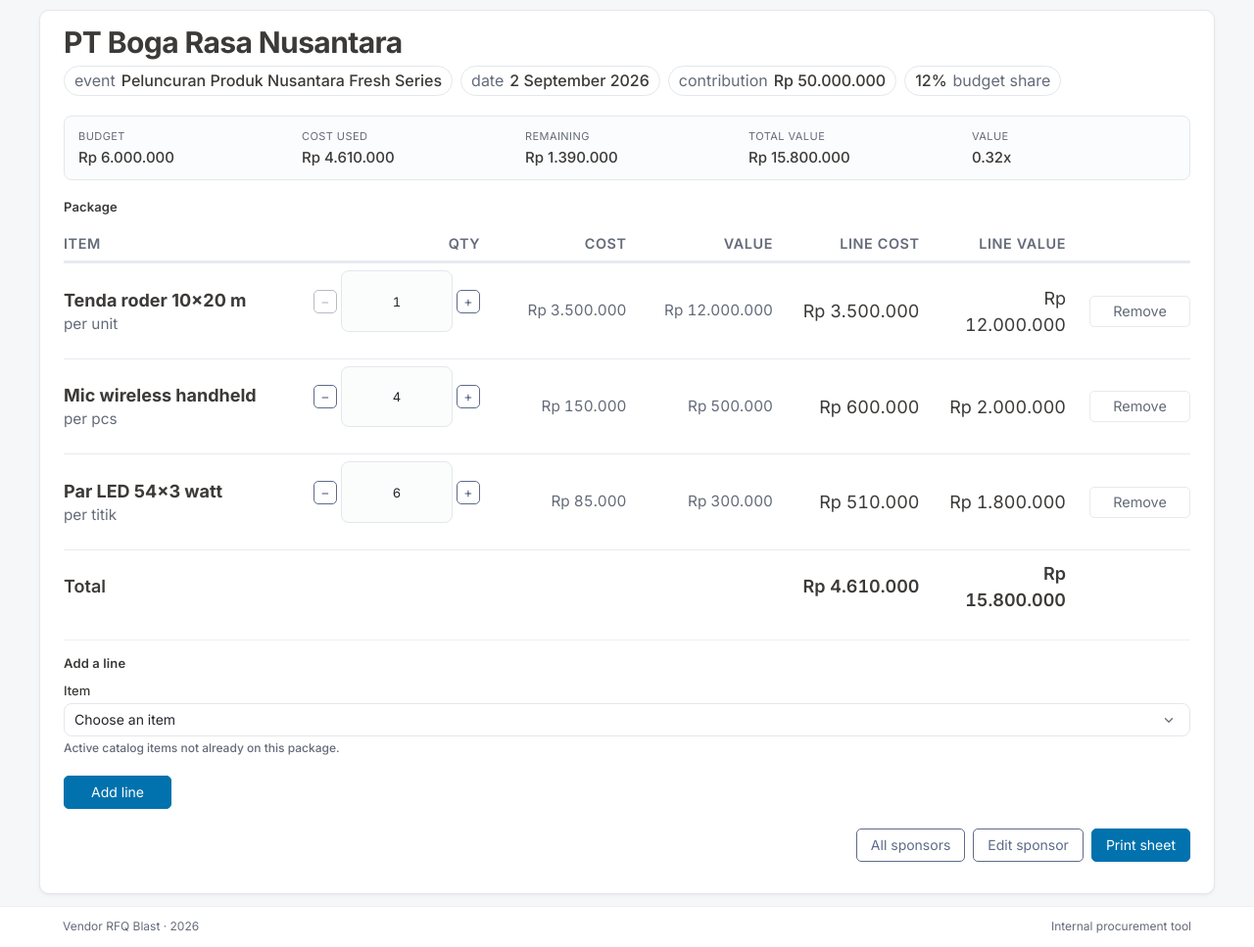
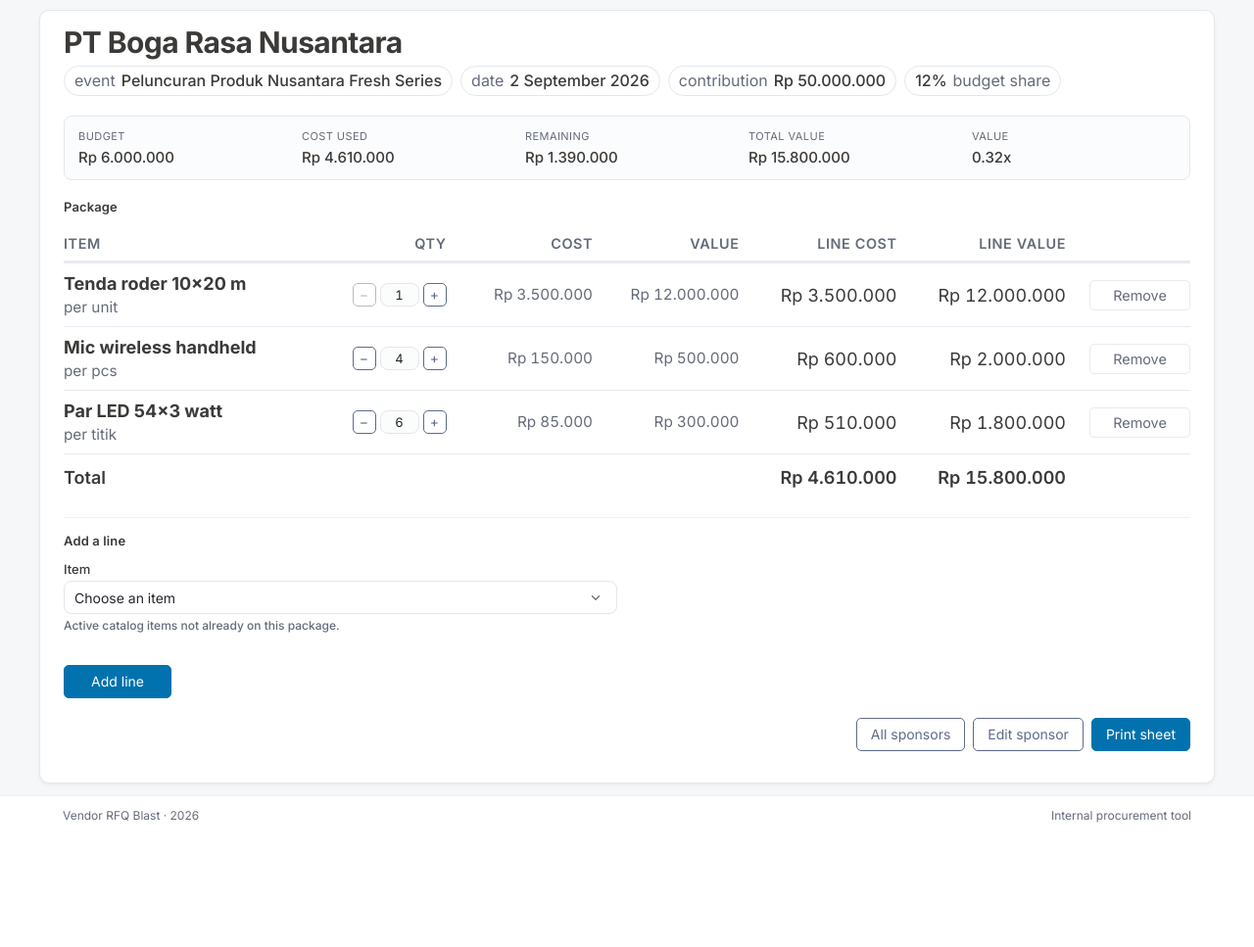
Before and after one commit to ActualRML/event-ops, a FastAPI app: page /sponsors/1 in a window 1280 px wide. Shown: the part 59-1026 px from the top of the page at 98% size. After the commit the page ends 899 px from the top, so only its background shows below. Run offline with FastAPI, Linux system fonts and the light colour scheme; data comes from the database, SQL or seed files in the repository; some libraries are stand-ins or nearby versions.

Commit message:
fix: qty stepper was losing its own CSS to Pico
The typed box rendered 114x62.5 instead of 40x24, and the two buttons sat
10px above it. Both were specificity, not markup.

Pico sizes text inputs through rules shaped like
input:not([type=checkbox],[type=radio],[type=range]). A :not() holding a
list is the specificity of its most specific argument, not the sum, so
that is (0,1,1) and a lone .kotak-qty at (0,1,0) lost by one element
name. And Pico gives every button a 20px bottom margin, which
align-items: center honours as part of the margin box — hence the
buttons riding high.

Both rules now name the parent as well. While measuring: the box drops
46px to 40px, the qty column 12% to 11%, and line value takes 15%
because Rp 12.000.000 wrapped at 13%. Rows fall from 98.5px to 65px.

Also the Add-a-line select, which stretched the full 1150px once the
quantity field left the form — back in .grid-isian, which is the
odd-count case that grid already handles.

Co-Authored-By: Claude Opus 5 <noreply@anthropic.com>

```diff
--- a/templates/_sponsor_package.html
+++ b/templates/_sponsor_package.html
@@ -7,16 +7,16 @@
 
 <table class="tabel tabel-paket" id="tabel-paket">
   <colgroup>
-    {# Qty went from 8% to 12% when the cell gained its stepper: two 24px
-       buttons, a 46px box and the gaps measure ~124px with cell padding, and
-       12% of the panel is ~138px. The 4% comes off the two unit-price
-       columns, which are the narrowest text in the row. #}
-    <col style="width: 26%">
-    <col style="width: 12%">
+    {# Qty holds the stepper: 24 + 4 + 40 + 4 + 24 = 96px of controls, plus
+       24px of cell padding, against 11% of the panel at ~127px.
+       Line value takes 15% because "Rp 12.000.000" is the longest amount the
+       table renders and it wrapped at 13%. #}
+    <col style="width: 24%">
+    <col style="width: 11%">
     <col style="width: 13%">
     <col style="width: 13%">
-    <col style="width: 13%">
-    <col style="width: 13%">
+    <col style="width: 14%">
+    <col style="width: 15%">
     <col style="width: 10%">
   </colgroup>
   <thead>
--- a/templates/base.html
+++ b/templates/base.html
@@ -333,15 +333,33 @@
        pair of buttons has to leave the typed box room to hold four digits. */
     .kendali-qty { display: flex; align-items: center; justify-content: flex-end;
                    gap: 4px; margin: 0; }
-    .btn-qty { width: 24px; height: 24px; flex: 0 0 auto;
-               padding: 0; font-size: 14px; line-height: 1;
-               display: inline-flex; align-items: center; justify-content: center; }
-    /* Beats .form-rapat's 34px, which this input would otherwise inherit on
-       any page carrying that class, and Pico's full-width default. */
-    .kotak-qty { width: 46px; flex: 0 0 auto; height: 24px;
-                 padding: 2px 4px; margin: 0;
-                 font-size: 13px; line-height: 1.4; text-align: center;
-                 font-variant-numeric: tabular-nums; }
+    /* margin: 0 is the load-bearing half. Pico gives every button a 20px
+       bottom margin, and align-items centres the MARGIN box — so the pair sat
+       10px above the input they belong beside, which is what read as "not
+       centred". .kendali-qty .btn-qty, so the reset cannot lose to it. */
+    .kendali-qty .btn-qty {
+      width: 24px; height: 24px; flex: 0 0 auto;
+      margin: 0; padding: 0; font-size: 14px; line-height: 1;
+      display: inline-flex; align-items: center; justify-content: center;
+    }
+    /* `input.kotak-qty`, not the class on its own. Pico sizes text inputs
+       through three rules that all look like
+         input:not([type=checkbox],[type=radio],[type=range])
+       and a :not() taking a LIST is the specificity of its most specific
+       argument, not the sum — so those are (0,1,1), and a lone class at
+       (0,1,0) loses to them by one element name. Left bare, this box rendered
+       114x62.5 with Pico's 15px/20px padding instead of 40x24. Naming the
+       element and the parent puts it at (0,2,1) and settles it without
+       leaning on source order. Same trap the drawer summary documents, one
+       notch smaller.
+       line-height 22px, not a ratio: 24px box less 2px of border is the
+       content height, so the digits sit centred without vertical padding. */
+    .kendali-qty input.kotak-qty {
+      width: 40px; height: 24px; flex: 0 0 auto;
+      padding: 0 2px; margin: 0;
+      font-size: 13px; line-height: 22px; text-align: center;
+      font-variant-numeric: tabular-nums;
+    }
     @media (max-width: 900px) {
       .ringkas-paket { grid-template-columns: repeat(3, minmax(0, 1fr)); }
     }
--- a/templates/sponsor_detail.html
+++ b/templates/sponsor_detail.html
@@ -32,7 +32,13 @@
         class="form-rapat form-vendor">
     {# Item only. The line lands at qty 1 and is adjusted in the table above,
        which is also the answer for an item already in the package — the row
-       there increments rather than a second one appearing. #}
+       there increments rather than a second one appearing.
+
+       Still in .grid-isian even though it is now a single field: the grid is
+       what keeps the select to half the panel. Left bare it stretched the
+       full 1150px, which is a lot of furniture for one dropdown. This is the
+       odd-count case the grid already handles — last cell simply empty. #}
+    <div class="grid-isian">
       <label>
         Item
         <select name="item_id" {% if errors.item_id %}aria-invalid="true"{% endif %}>
@@ -44,6 +50,7 @@
         {% if errors.item_id %}<small>{{ errors.item_id }}</small>
         {% else %}<small class="redup">Active catalog items not already on this package.</small>{% endif %}
       </label>
+    </div>
 
     <div class="baris-aksi">
       <button type="submit">Add line</button>
```
Lines whose indentation alone changed are shown as unchanged.
